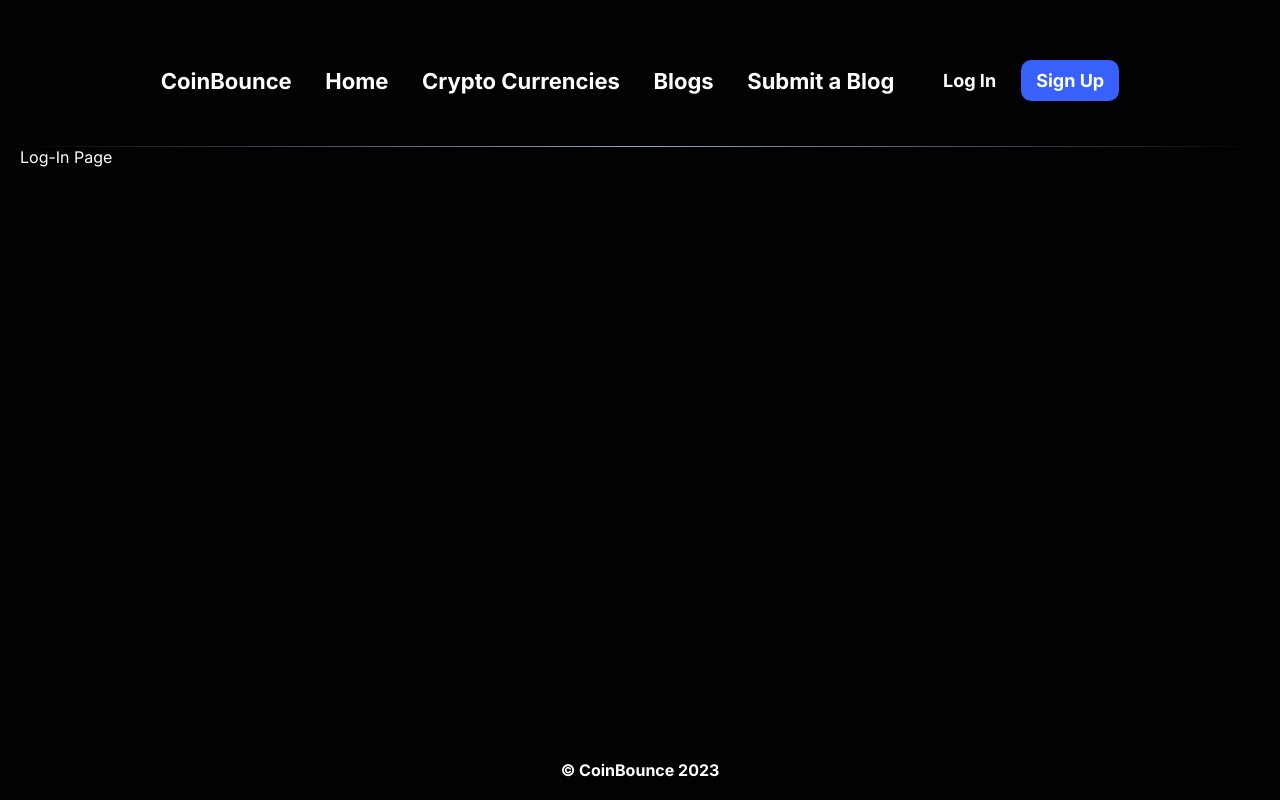
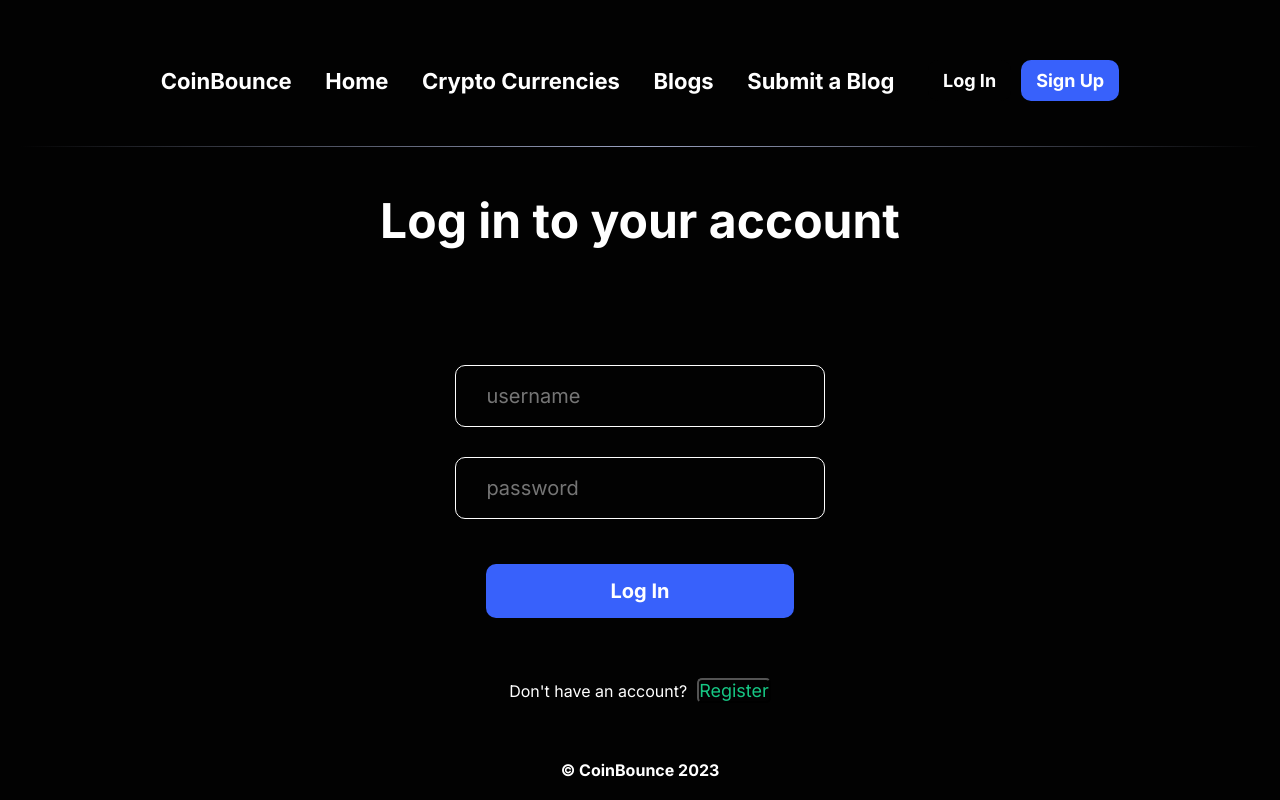
Before and after one commit to iallli/MERN, a React (Create React App) app in the folder Frontend/: page /log-in in a window 1280 px wide. Built offline with nearby package versions, Linux system fonts and the light colour scheme; the HTML template or start-up script is replaced by a standard one.

Commit message:
Creating Login Page & Changing Store's files names

```diff
--- a/Frontend/package.json
+++ b/Frontend/package.json
@@ -7,12 +7,14 @@
     "@testing-library/jest-dom": "^5.16.5",
     "@testing-library/react": "^13.4.0",
     "@testing-library/user-event": "^13.5.0",
+    "formik": "^2.2.9",
     "react": "^18.2.0",
     "react-dom": "^18.2.0",
     "react-redux": "^8.0.5",
     "react-router-dom": "^6.11.1",
     "react-scripts": "5.0.1",
-    "web-vitals": "^2.1.4"
+    "web-vitals": "^2.1.4",
+    "yup": "^1.1.1"
   },
   "scripts": {
     "start": "react-scripts start",
--- a/Frontend/src/App.js
+++ b/Frontend/src/App.js
@@ -5,6 +5,7 @@
 import styles from "./App.module.css";
 import Protected from "./Components/Protected/Protected";
 import Error from "./Pages/Error/Error";
+import Login from "./Pages/Login/Login";
 
 function App() {
   const isAuth = false;
@@ -53,7 +54,11 @@
             <Route
               path="log-in"
               exact
-              element={<div className={styles.main}>Log-In Page</div>}
+              element={
+                <div className={styles.main}>
+                  <Login />
+                </div>
+              }
             />
 
             <Route
--- /dev/null
+++ b/Frontend/src/Components/TextInput/TextInput.jsx
@@ -0,0 +1,14 @@
+import styles from "./TextInput.module.css";
+
+function TextInput(props) {
+  return (
+    <div className={styles.textInputWrapper}>
+      <input {...props} />
+      {props.error && (
+        <p className={styles.errorMessage}>{props.errormessage}</p>
+      )}
+    </div>
+  );
+}
+
+export default TextInput;
--- /dev/null
+++ b/Frontend/src/Components/TextInput/TextInput.module.css
@@ -0,0 +1,22 @@
+.textInputWrapper {
+  display: flex;
+  flex-direction: column;
+  width: inherit;
+  align-items: center;
+}
+
+.textInputWrapper input {
+  padding: 18px 30px;
+  margin: 15px;
+  outline: none;
+  width: 30%;
+  border: 1px solid #fff;
+  border-radius: 10px;
+  font-size: 20px;
+}
+
+.errorMessage {
+  color: #de1b55;
+  text-align: left;
+  width: 30%;
+}
--- /dev/null
+++ b/Frontend/src/Pages/Login/Login.jsx
@@ -0,0 +1,48 @@
+import styles from "./Login.module.css";
+import TextInput from "../../Components/TextInput/TextInput";
+import loginSchema from "../../Schemas/LoginSchema";
+import { useFormik } from "formik";
+
+function Login() {
+  const { values, touched, handleBlur, handleChange, errors } = useFormik({
+    initialValues: {
+      username: "",
+      password: "",
+    },
+
+    validationSchema: loginSchema,
+  });
+
+  return (
+    <div className={styles.loginWrapper}>
+      <div className={styles.loginHeader}>Log in to your account</div>
+      <TextInput
+        type="text"
+        value={values.username}
+        name="username"
+        onBlur={handleBlur}
+        onChange={handleChange}
+        placeholder="username"
+        error={errors.username && touched.username ? 1 : undefined}
+        errormessage={errors.username}
+      />
+      <TextInput
+        type="password"
+        name="password"
+        value={values.password}
+        onBlur={handleBlur}
+        onChange={handleChange}
+        placeholder="password"
+        error={errors.password && touched.password ? 1 : undefined}
+        errormessage={errors.password}
+      />
+      <button className={styles.logInButton}>Log In</button>
+      <span>
+        Don't have an account?
+        <button className={styles.createAccount}>Register</button>
+      </span>
+    </div>
+  );
+}
+
+export default Login;
--- /dev/null
+++ b/Frontend/src/Pages/Login/Login.module.css
@@ -0,0 +1,52 @@
+.loginWrapper {
+  margin: 0 auto;
+  width: 80vw;
+  height: calc(100vh - 200px);
+  display: flex;
+  flex-direction: column;
+  align-items: center;
+  justify-content: center;
+}
+
+.loginHeader {
+  font-size: 48px;
+  font-weight: bold;
+  width: inherit;
+  text-align: center;
+  margin-bottom: 100px;
+}
+
+.logInButton {
+  background-color: #3861fb;
+  color: white;
+  border: none;
+  outline: none;
+  width: 30%;
+  border-radius: 10px;
+  padding: 15px 30px;
+  cursor: pointer;
+  font-weight: bold;
+  font-size: 20px;
+  margin: 10px;
+  margin-top: 30px;
+}
+
+.logInButton:disabled {
+  background-color: #6e8dfc;
+}
+
+.createAccount {
+  margin-top: 50px;
+  margin-left: 10px;
+  color: #16c784;
+  font-size: 18px;
+  cursor: pointer;
+  border-radius: 5px;
+}
+
+.errorMessage {
+  color: #ea3943;
+  margin: 20px 0;
+  font-size: 20px;
+  font-weight: bold;
+}
--- /dev/null
+++ b/Frontend/src/Schemas/LoginSchema.js
@@ -0,0 +1,17 @@
+import * as yup from "yup";
+
+const passwordPattern = /^(?=.*[a-z])(?=.*[A-Z])(?=.*\d)[a-zA-Z\d]{8,25}$/;
+
+const erroMessage = "use lowercase, uppercase and digits";
+
+const loginSchema = yup.object().shape({
+  username: yup.string().min(5).max(30).required("username is required"),
+  password: yup
+    .string()
+    .min(8)
+    .max(25)
+    .matches(passwordPattern, { message: erroMessage })
+    .required(),
+});
+
+export default loginSchema;
--- a/Frontend/src/Store/Index.js
+++ b/Frontend/src/Store/Index.js
@@ -1,5 +1,5 @@
 import { configureStore } from "@reduxjs/toolkit";
-import user from "./UserSlice";
+import user from "./userSlice";
 
 const store = configureStore({
   reducer: { user },
--- a/Frontend/src/Store/UserSlice.js
+++ b/Frontend/src/Store/UserSlice.js
@@ -6,6 +6,7 @@
   username: "",
   auth: false,
 };
+//
 
 export const userSlice = createSlice({
   name: "user",
```
Also changed, not shown: 1 other file (tests, documents, lock files or other folders).
